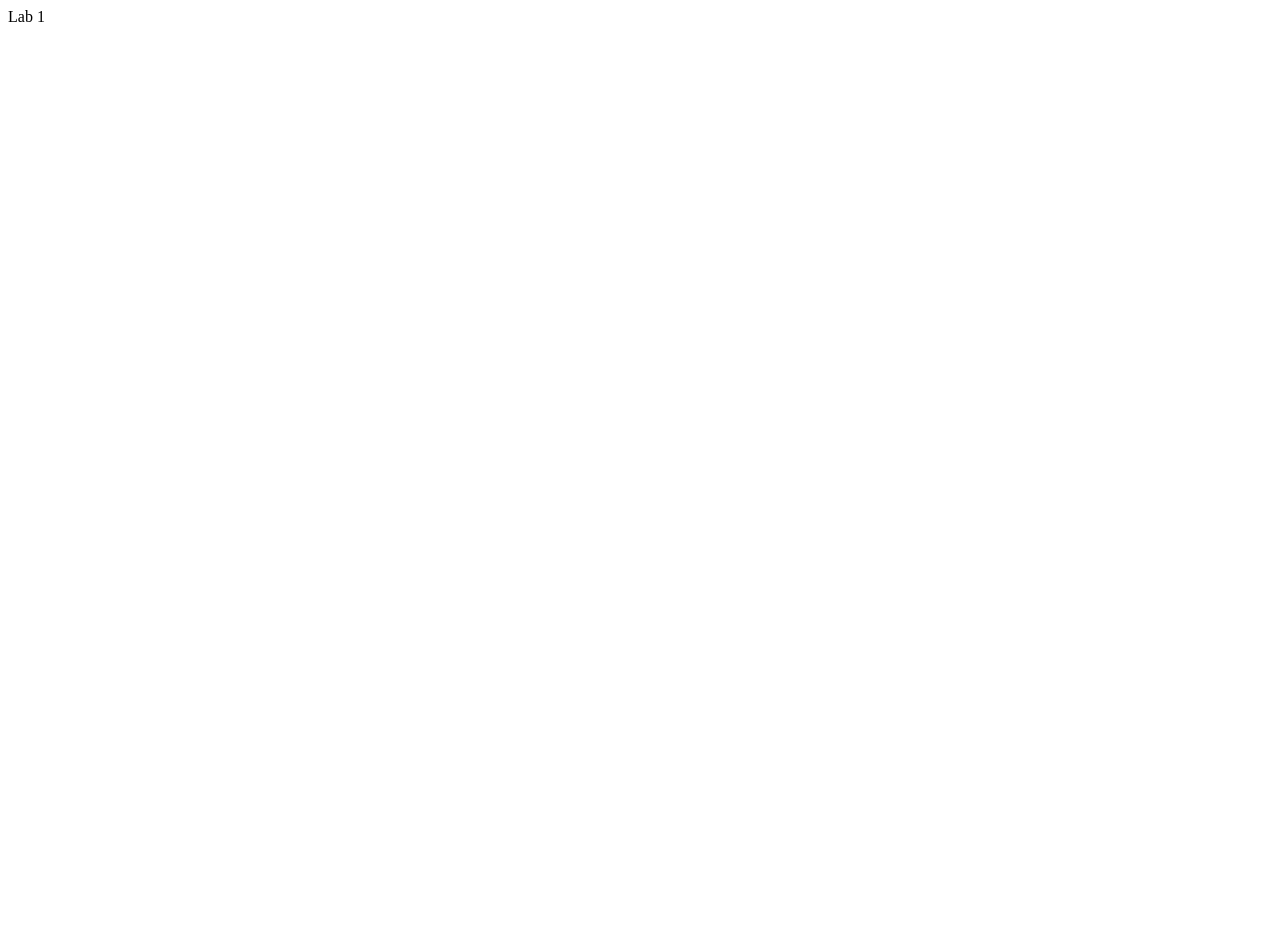
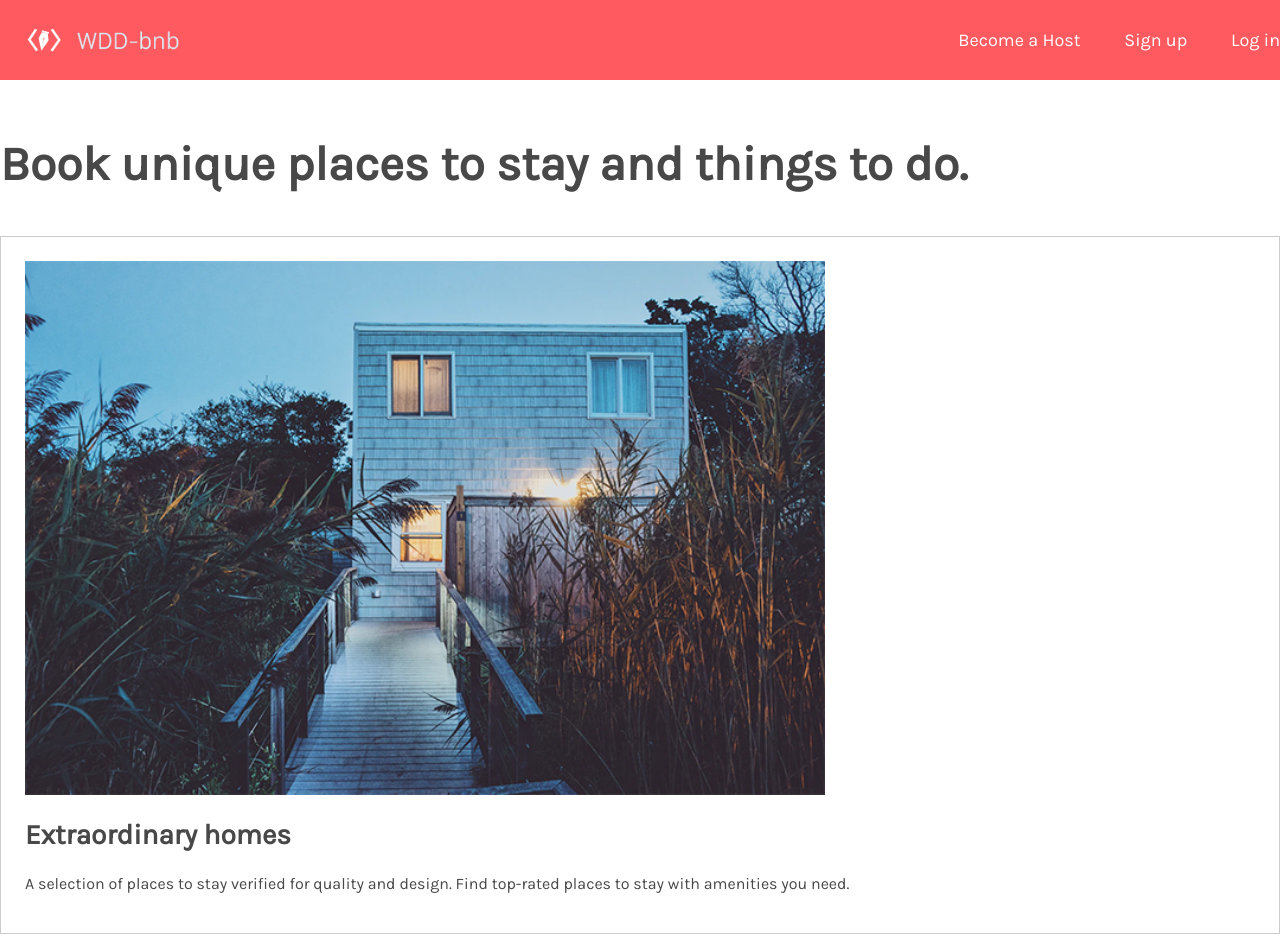
Before and after one commit to mxlodymiao/mxlodymiao.github.io, a plain HTML site: page labs/lab2/index.html in a window 1280 px wide. Shown: the top 937 px of the page. Before the commit the page ends 800 px from the top, so only its background shows below. Drawn offline with Linux system fonts and the light colour scheme.

Commit message:
finished lab2

```diff
--- /dev/null
+++ b/labs/lab2/css/style.css
@@ -0,0 +1,76 @@
+body {
+    font-family: Karla, sans-serif;
+    color: #484848;
+    margin: 0;
+    padding: 0;
+}
+
+nav ul {
+    list-style-type: none;
+    padding-inline-start: 0;
+    margin-block-start: 0;
+    margin-block-end: 0;
+}
+
+header {
+    background-color: #FF5A5F;
+    height: 80px;
+}
+
+#logo {
+    height: 80px;
+}
+
+nav {
+    display: inline-block;
+    float: right;
+}
+
+nav li {
+    display: inline-block;
+}
+
+nav a {
+    color: white;
+    font-size: 18px;
+    text-decoration: none;
+    cursor: pointer;
+}
+
+nav a:hover {
+    text-decoration: underline;
+}
+
+nav li {
+    margin-left: 40px;
+    line-height: 80px;
+}
+
+.content {
+    width: 900px;
+    margin: auto;
+}
+
+section {
+    padding: 24px;
+    border: 1px solid #cccccc;
+    margin-bottom: 24px;
+}
+
+section img {
+    width: 800px;
+}
+
+h1 {
+    font-size: 48px;
+    padding-top: 24px;
+    padding-bottom: 12px;
+}
+
+h2 {
+    font-size: 28px;
+}
+
+section p {
+    font-size: 16px;
+}
--- a/labs/lab2/index.html
+++ b/labs/lab2/index.html
@@ -1,6 +1,46 @@
-<!DOCTYPE html>
 <html>
-    <body>
-        Lab 1
-    </body>
+  <head>
+    <title>WDD-bnb</title>
+    <link href="https://fonts.googleapis.com/css?family=Karla&display=swap" rel="stylesheet">
+    <link rel="stylesheet" href="css/style.css">
+  </head>
+  <body>
+    <header>
+      <div>
+        <a href="home">
+          <img src="img/logo.png" alt="" id="logo"/>
+        </a>
+        <nav>
+          <ul>
+            <li><a href="become-host">Become a Host</a></li>
+            <li><a href="sign-up">Sign up</a></li>
+            <li><a href="log-in">Log in</a></li>
+          </ul>
+        </nav>
+      </div>
+    </header>
+    <div>
+      <h1>Book unique places to stay and things to do.</h1>
+    <section>
+      <img src="img/house.png" />
+      <h2>Extraordinary homes</h2>
+      <p>
+        A selection of places to stay verified for quality and design. Find
+        top-rated places to stay with amenities you need.
+      </p>
+    </section>
+    <section>
+      <img src="img/city.png" />
+      <h2>Places to stay around the world</h2>
+      <p>Explore a new city on your next trip!</p>
+    </section>
+    <section>
+      <img src="img/sushimaking.png" />
+      <h2>Top-rated experiences</h2>
+      <p>
+        Book one-of-a-kind activities hosted by locals, created for the curious.
+      </p>
+    </section>
+    </div>
+  </body>
 </html>
```
Also changed, not shown: labs/lab2/img/city.png (added), labs/lab2/img/house.png (added), labs/lab2/img/logo.png (added), labs/lab2/img/sushimaking.png (added), 3 other files.
